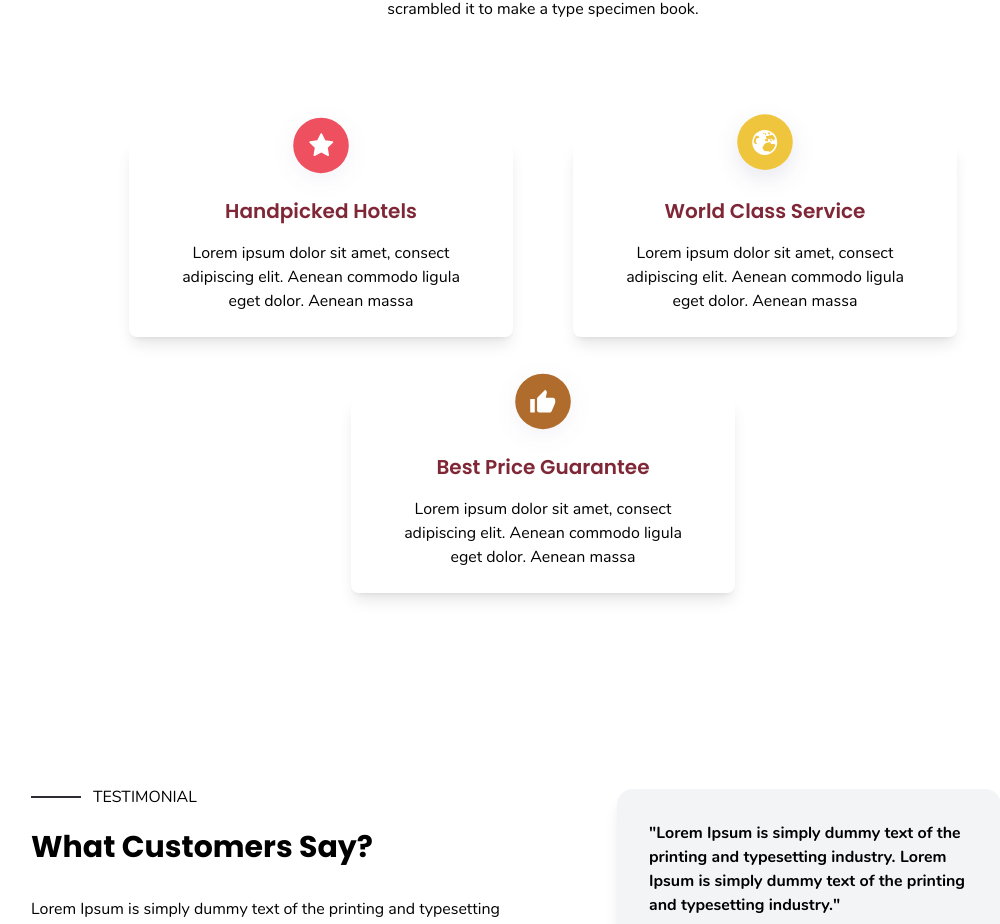
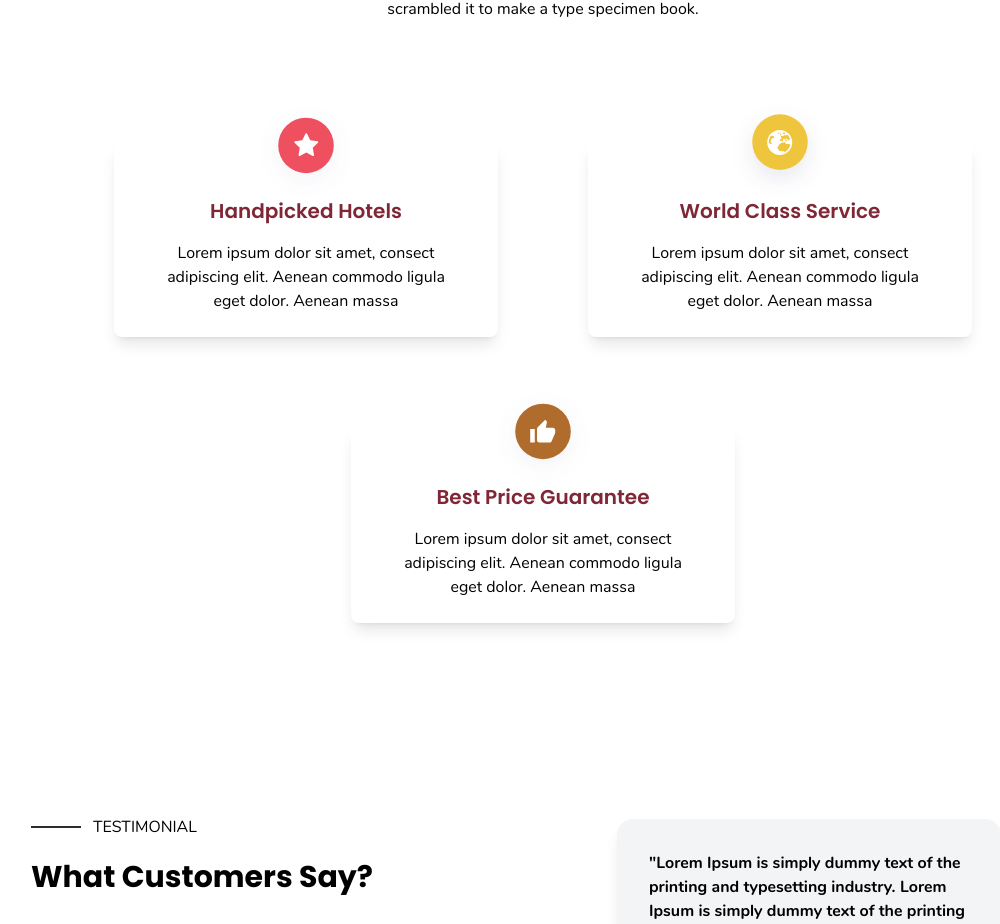
Before and after one commit to defz7/travelline, a Next.js app: page / in a window 1280 px wide. Shown: the part 3694-4618 px from the top of the page, without its empty margins (97-1097 px from the left). Built offline with nearby package versions, Linux system fonts and the light colour scheme.

Commit message:
fix(Home): update gap on choose-us section

```diff
--- a/components/Home/choose-us.tsx
+++ b/components/Home/choose-us.tsx
@@ -17,7 +17,7 @@ function ChooseUs() {
                             when an unknown printer took a galley of type and scrambled it to make a type specimen book.
                         </p>
                     </div>
-                    <div className="flex flex-wrap justify-center gap-[60px]" data-aos="fade-up" data-aos-duration="1500">
+                    <div className="flex flex-wrap justify-center gap-[90px] 2xl:gap-[60px]" data-aos="fade-up" data-aos-duration="1500">
                         <div className="p-6 overflow-hidden rounded-lg shadow-lg bg-white max-w-sm">
                             <div className="-mt-16 w-full flex justify-center">
                                 <img
```
